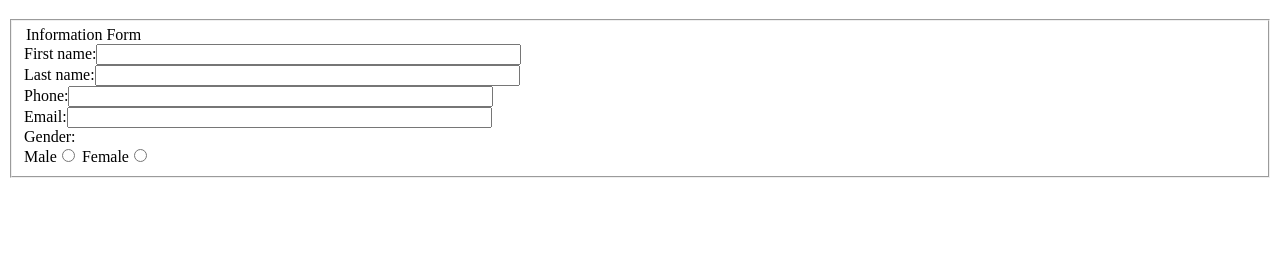
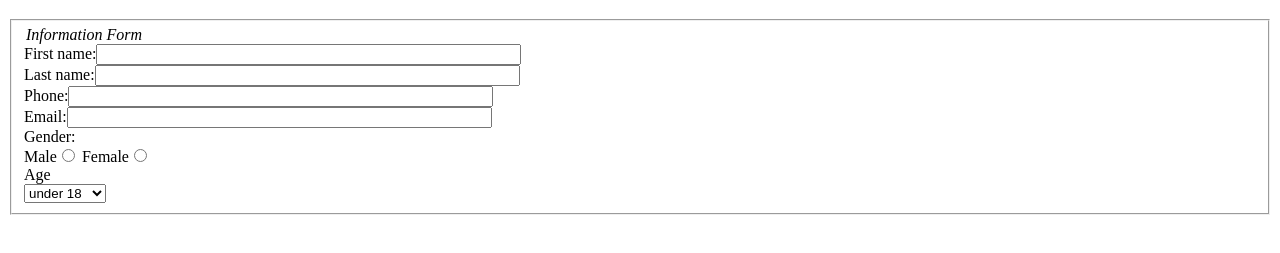
Before and after one commit to Bpadilla18/Lab-4, a plain HTML site: page index.html in a window 1280 px wide. Shown: the part 61-314 px from the top of the page. Drawn offline with Linux system fonts and the light colour scheme.

Commit message:
Update index.html

```diff
--- a/index.html
+++ b/index.html
@@ -8,7 +8,7 @@
   <h1>Volunteer Form</h1>
   <form action="http://bloomingdale.sat.iit.edu/kriedan/lab3formscript.php" method="post">
     <fieldset>
-	  <span><legend>Information Form</legend></span>
+	  <em><legend>Information Form</legend></em>
 	  <div><label>First name:<input size="50" type="text"name="first_name_field"></label></div>
       <div><label>Last name:<input size="50" type="text"name="last_name_field"></label></div>
       <div><label>Phone:<input size="50" type="text"name="phone_field"></label></div>
@@ -17,3 +17,15 @@
 	  <div>
       <lable>Male<input type="radio" name="gender_field" value="male"><label>
       <lable>Female<input type="radio" name="gender_field" value="female"><label>
+	  </div>
+	  <div>Age</div>
+	  <select name="age_field">
+	    <option>under 18</option>
+	    <option>18-29</option>
+	    <option>30-39</option>
+	    <option>40-49</option>
+	    <option>49-50</option>
+	    <option>59-60</option>
+	    <option>60-69</option>
+	    <option>70 and up</option>
+	  </select>
```
